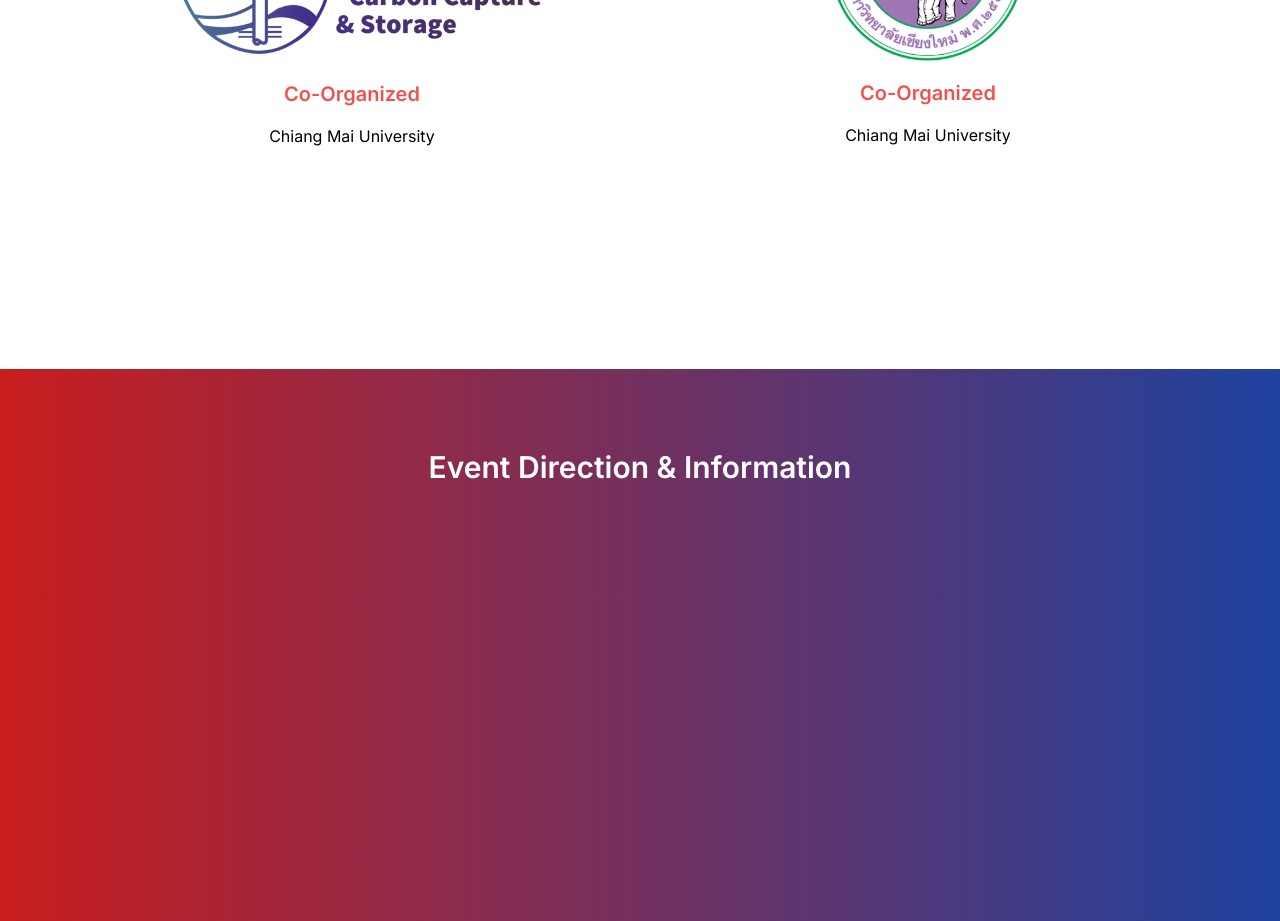
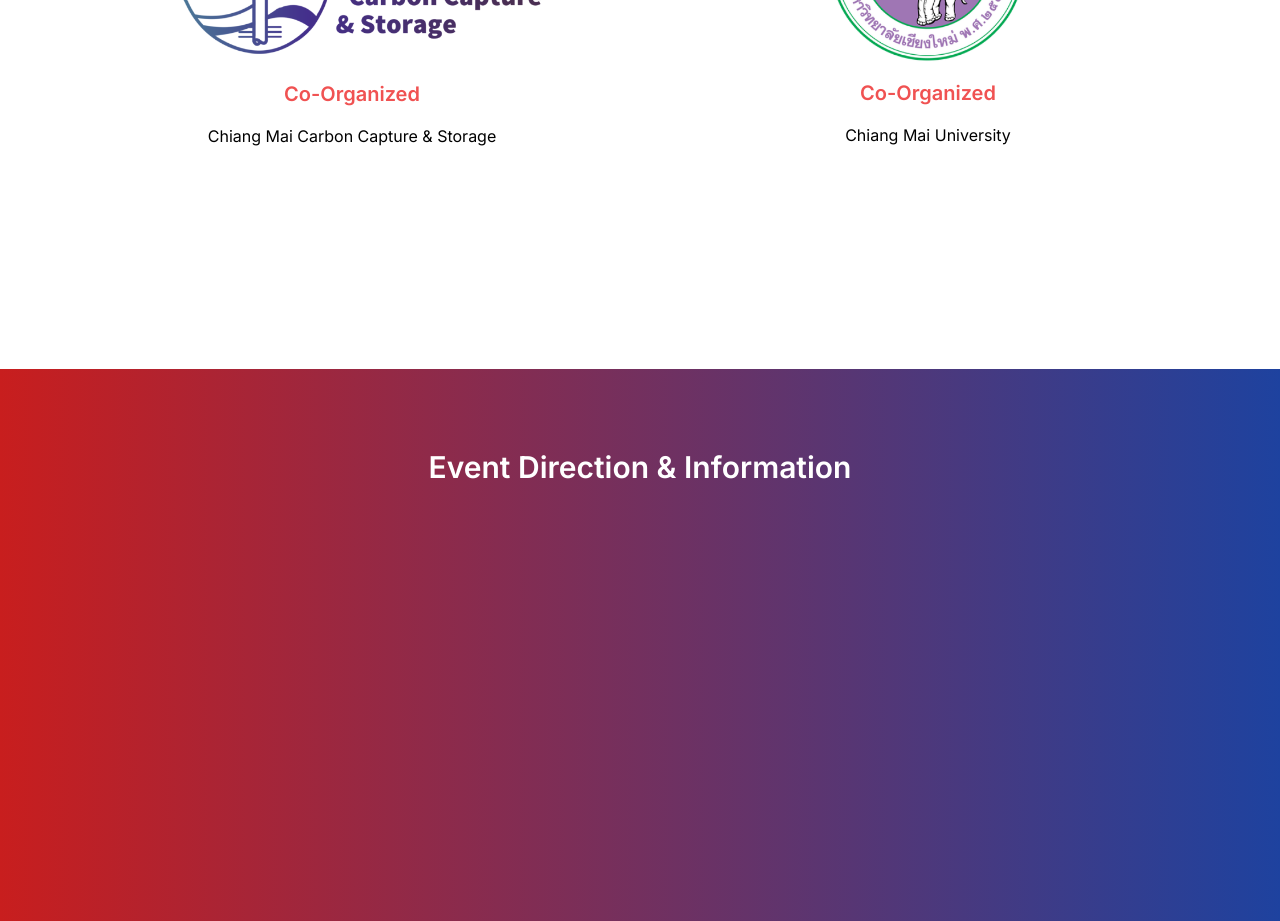
Before and after one commit to thunyoubun/ccs-registration, a Next.js app: page / in a window 1280 px wide. Shown: the part 2960-3881 px from the top of the page. Built offline with nearby package versions, Linux system fonts and the light colour scheme.

Commit message:
edit name organized

```diff
--- a/src/app/Screens/Organize.tsx
+++ b/src/app/Screens/Organize.tsx
@@ -22,7 +22,7 @@ export default function Organize() {
               Co-Organized{" "}
             </h1>
             <h2 className=" text-black text-base font-normal">
-              Chiang Mai University
+              Chiang Mai Carbon Capture & Storage
             </h2>
           </div>
           <div className=" w-1/2 flex flex-col gap-4 text-center items-center">
```
